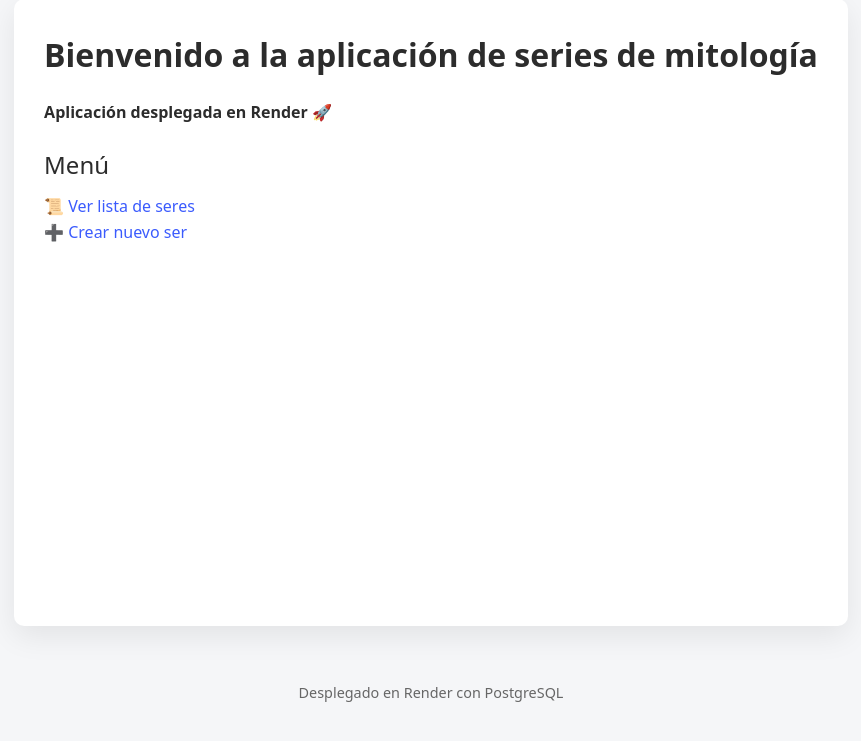
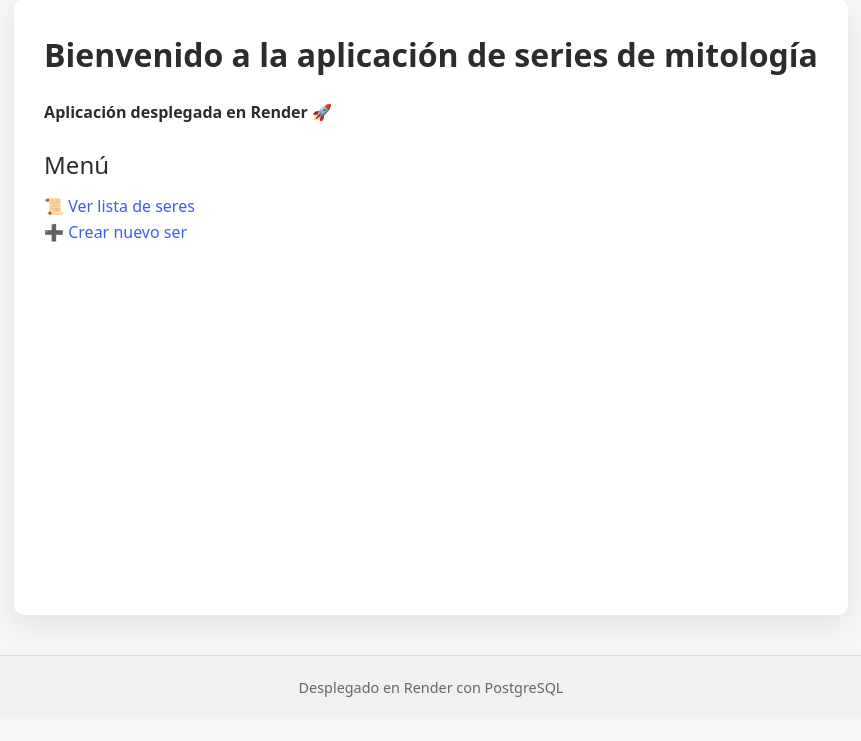
Before and after one commit to MaysaOsan/Mitologia, a FastAPI app: page / in a window 1280 px wide. Shown: the part 41-782 px from the top of the page, without its empty margins (209-1070 px from the left). Run offline with FastAPI, Linux system fonts and the light colour scheme; parts of the project's set-up code (start-up, migrations or seed data) failed here and were passed over.

Commit message:
Corrección de la hoja de estilos

```diff
--- a/src/static/css/style.css
+++ b/src/static/css/style.css
@@ -82,8 +82,10 @@ tr:hover {
 
 footer {
   margin-top: 40px;
-  padding: 15px;
+  padding: 20px;
   text-align: center;
   font-size: 0.9em;
   color: #666;
+  background-color: #f0f1f3;
+  border-top: 1px solid #ddd;
 }
```
